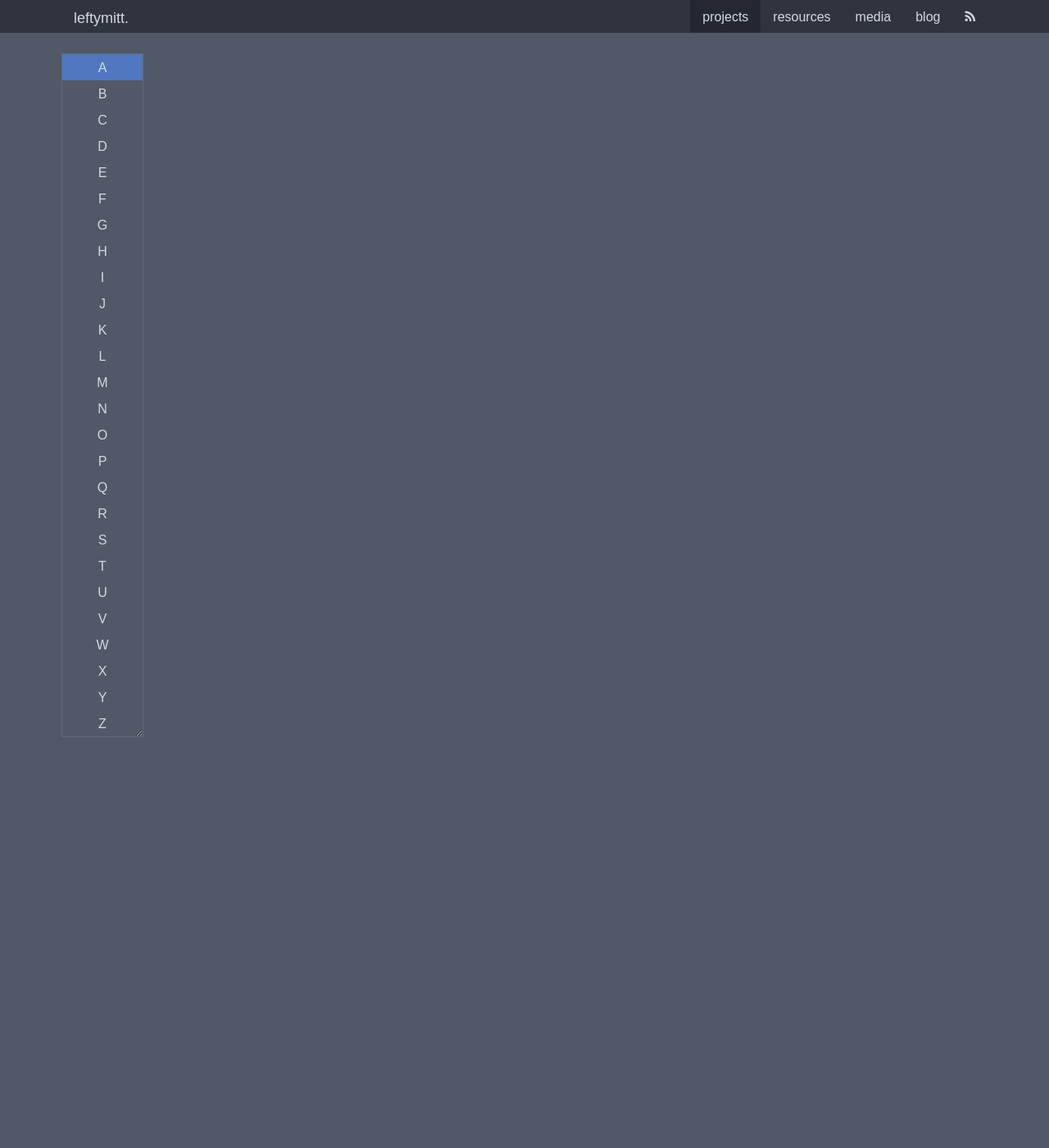
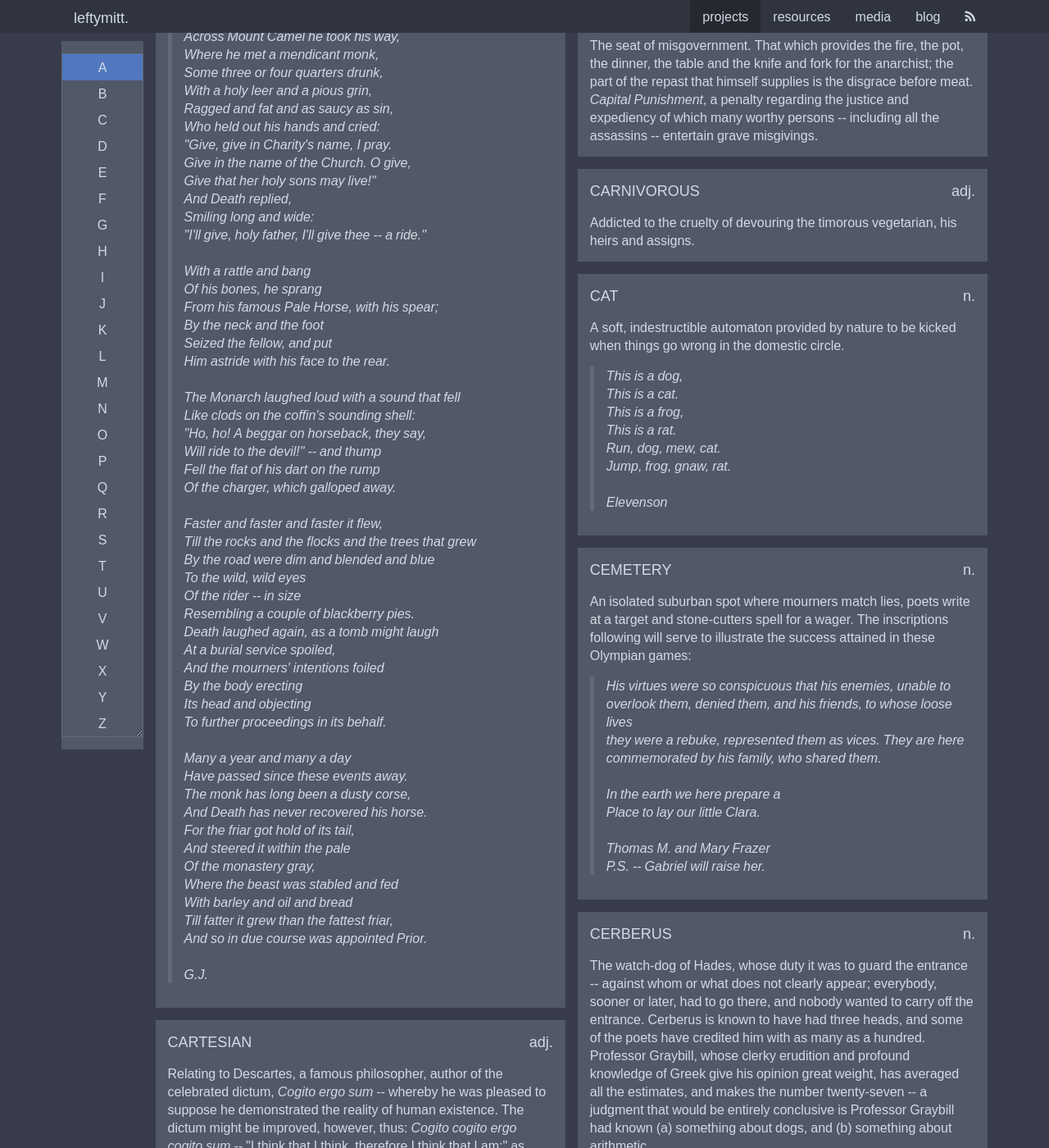
Before and after one commit to leftymitt/leftymitt.com, a Jekyll site: the page built from _projects/devils-dictionary.md, in a window 1280 px wide and 1400 px high, scrolled down 15634 px. Shown: the whole window at 82% size. Built offline with Jekyll 4.4.1, drawn with Linux system fonts in a browser that asks for light colours; some of the changed text lies outside the part shown.

Commit message:
undoing some changes that should not have been committed

```diff
--- a/_projects/devils-dictionary.md
+++ b/_projects/devils-dictionary.md
@@ -19,9 +19,9 @@ Canada."
 ---
 
 The Devil's Dictionary was begun in a weekly paper in 1881, and was continued
-in a desultory way at long intervals until 1906.  In that year a large part of
+in a desultory way at long intervals until 1906. In that year a large part of
 it was published in covers with the title *The Cynic's Word Book*, a name which
-the author had not the power to reject or happiness to approve.  To quote the
+the author had not the power to reject or happiness to approve. To quote the
 publishers of the present work:
 
 >This more reverent title had previously been forced upon him by the religious
@@ -66,39 +66,32 @@ A.B.
   </div>
 </div>
 
-<div class="uk-width-4-5 uk-width-small-9-10 uk-width-medium-9-10"
-     id="dictionary" data-uk-observe data-uk-check-display>
+<div class="uk-width-4-5 uk-width-small-9-10 uk-width-medium-9-10">
   {% for letter in site.data.devils-dictionary.dictionary %}
   <br>
-  {% if letter.letter == "A" %}
-  <div>
-  {% else %}
-  <div class="uk-hidden">
-  {% endif %}
-    <div class="uk-h2 uk-text-center" id="section-{{ letter.letter}}">
-      {{ letter.letter }}
+  <div class="uk-h2 uk-text-center" id="section-{{ letter.letter}}">
+    {{ letter.letter }}
+  </div>
+  <br>
+  <div class="uk-grid" data-uk-grid="{gutter:15, animation:false}">
+    {% for term in letter.terms %}
+    <div class="uk-width-1-1 uk-width-medium-1-1 uk-width-xlarge-1-2">
+      <div class="uk-panel uk-panel-box">
+        <div class="uk-panel-title uk-panel-header">
+          {{ term.word }}
+          <span class="uk-float-right">{{ term.type }}</span>
+        </div>
+
+        <p>{{ term.def }}</p>
+        {% if term.poem %}
+        <blockquote>
+          <p>{{ term.poem | strip | newline_to_br }}</p>
+          <small> {{ term.author }}</small>
+        </blockquote>
+        {% endif %}
+      </div>
     </div>
-    <br>
-    <div class="uk-grid" data-uk-grid="{gutter:15, animation:false}">
-      {% for term in letter.terms %}
-      <div class="uk-width-1-1 uk-width-medium-1-1 uk-width-xlarge-1-2">
-        <div class="uk-panel uk-panel-box">
-          <div class="uk-panel-title uk-panel-header">
-            {{ term.word }}
-            <span class="uk-float-right">{{ term.type }}</span>
-          </div>
-
-          <p>{{ term.def }}</p>
-          {% if term.poem  %}
-          <blockquote>
-            <p>{{ term.poem | strip | newline_to_br }}</p>
-            <small> {{ term.author }}</small>
-          </blockquote>
-          {% endif %}
-        </div>
-      </div>
-      {% endfor %}
-    </div>
+    {% endfor %}
   </div>
   {% endfor %}
 </div>
```
